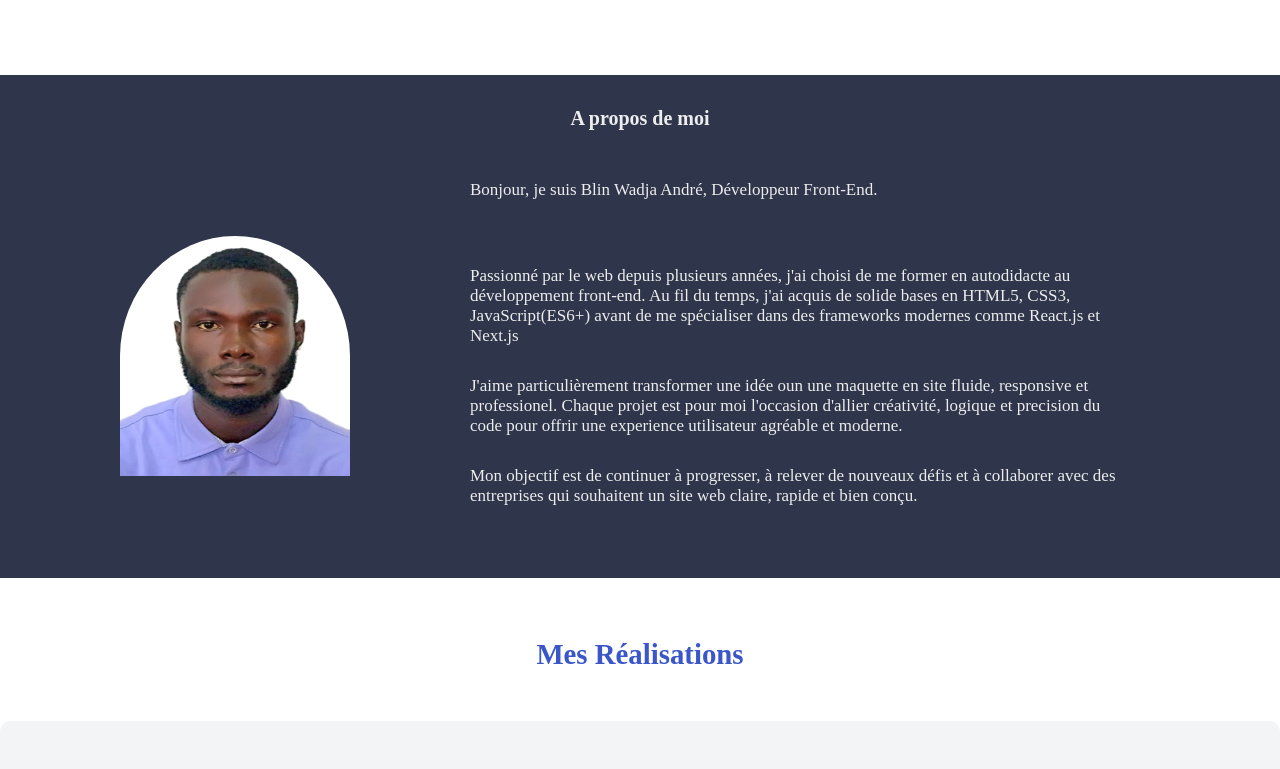
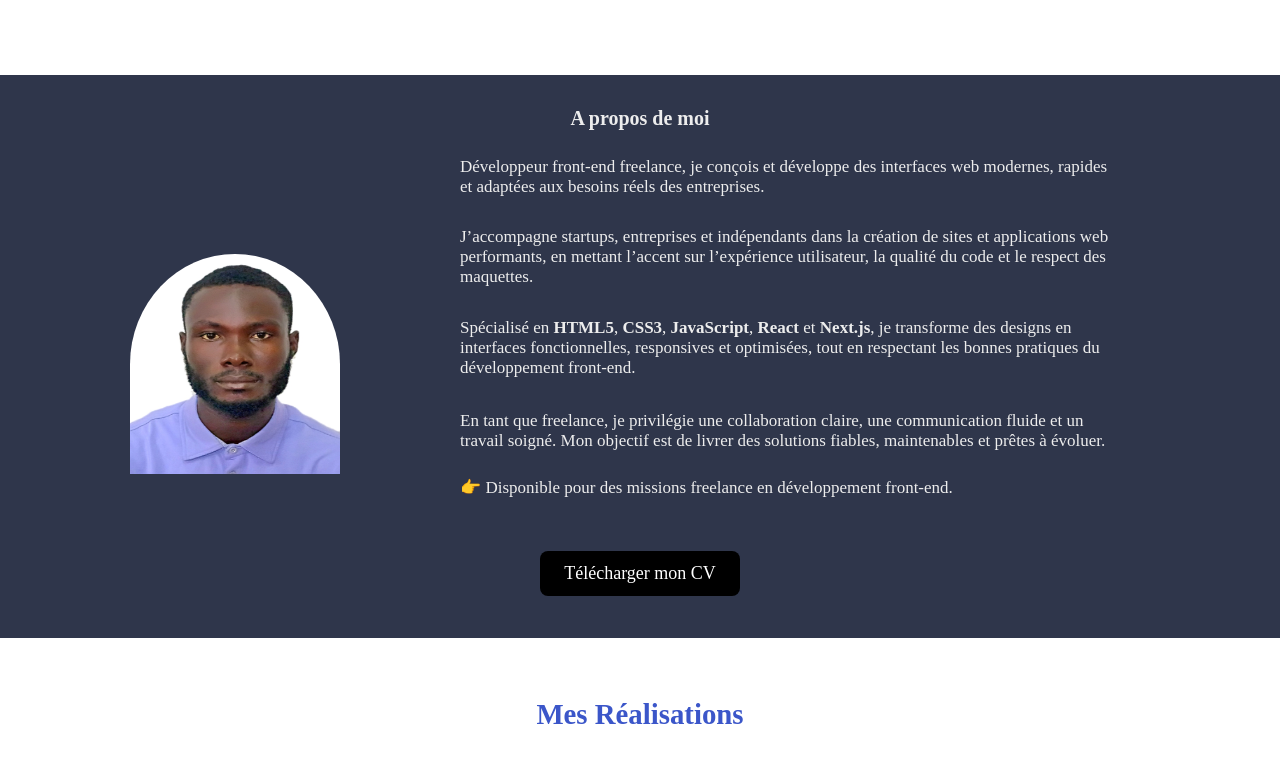
Before and after one commit to amonandre12/mon-portfolio, a Next.js app: page / in a window 1280 px wide. Shown: the part 620-1389 px from the top of the page. Built offline with nearby package versions, Linux system fonts and the light colour scheme.

Commit message:
Modifications apportées au site

```diff
--- a/components/About.js
+++ b/components/About.js
@@ -13,31 +13,43 @@ function About() {
                         <Image
                         src = '/logo.jpg'
                         alt = 'logo du site'
-                        height = {120}
-                        width = {120}
+                        height = {90}
+                        width = {90}
                         />
                     </div>
 
             <div className = 'para_p'>
+                <p>
+                   Développeur front-end freelance, je conçois et développe des interfaces web modernes, rapides et adaptées aux besoins réels des entreprises.
+                </p>
 
-                 <p>Bonjour, je suis Blin Wadja André, Développeur Front-End.</p> <br/>
+                <p>
+                    J’accompagne startups, entreprises et indépendants dans la création de sites et applications web
+                    performants, en mettant l’accent sur l’expérience utilisateur, la qualité du code et le respect des
+                    maquettes.
+                </p>
 
-                <p>Passionné par le web depuis plusieurs années, j'ai choisi de me former en autodidacte au
-                 développement front-end.
-                 Au fil du temps, j'ai acquis de solide bases en HTML5, CSS3,  JavaScript(ES6+) avant
-                 de me spécialiser dans des frameworks modernes comme  React.js et Next.js</p>
+                <p>
+                    Spécialisé en <strong>HTML5</strong>, <strong>CSS3</strong>, <strong>JavaScript</strong>, <strong>React</strong> et <strong>Next.js</strong>, je transforme des designs en interfaces
+                    fonctionnelles, responsives et optimisées, tout en respectant les bonnes pratiques du développement
+                    front-end.
+                </p>
 
-                <p> J'aime particulièrement transformer une idée oun une maquette en site fluide, responsive et professionel.
-                 Chaque projet est pour moi l'occasion d'allier créativité, logique et precision du code pour offrir
-                 une experience utilisateur agréable et moderne. </p>
+                <p>
+                    En tant que freelance, je privilégie une collaboration claire, une communication fluide et un travail soigné.
+                    Mon objectif est de livrer des solutions fiables, maintenables et prêtes à évoluer.
+                </p>
 
-                <p> Mon objectif est de continuer à progresser, à relever de nouveaux défis et à collaborer avec
-                 des entreprises qui souhaitent un site web claire, rapide et bien conçu. </p>
-
+                <p>👉 Disponible pour des missions freelance en développement front-end. </p>
             </div>
             </div>
+
+            <div className = "btn-cv">
+                <a href="/cv_blin_wadja_andre.pdf" download className="cv-btn">
+               Télécharger mon CV
+               </a>
+            </div>
         </div>
-
         </section>
     )
 }
--- a/components/Footer.js
+++ b/components/Footer.js
@@ -26,6 +26,8 @@ function Footer() {
               </Link>
             </div>
 
+            <div className ="trait"></div>
+
             <div>
                <p style = {{color : 'white' , fontSize : '14px'}}>&copy; {new Date().getFullYear()}  Blin Wadja André tous droits réservés.</p>
             </div>
--- a/components/FormContact.js
+++ b/components/FormContact.js
@@ -53,24 +53,24 @@ function FormContact() {
 
 
         {/* Liez la référence et la nouvelle fonction handleSubmit à l'action */}
-        <div class="form-container">
+        <div className ="form-container">
 
-        <div class="adress">
-          <div class="adress_content">
+        <div className ="adress">
+          <div className ="adress_content">
             <h2>Mes Coordonnées</h2>
-            <div class="adressList">
+            <div className ="adressList">
               <div>
-                <h3><i class="fas fa-map-marker-alt"></i> Adresse:</h3>
+                <h3><i className ="fas fa-map-marker-alt"></i> Adresse:</h3>
                 <p>Yopougon Ile Boulay, Abidjan</p>
               </div>
 
               <div>
-                <h3><i class="fa-solid fa-phone"></i>Téléphone:</h3>
+                <h3><i className ="fa-solid fa-phone"></i>Téléphone:</h3>
                 <p>+225 01 53 54 69 31</p>
               </div>
 
               <div>
-                <h3><i class="fas fa-envelope"></i> Email:</h3>
+                <h3><i className ="fas fa-envelope"></i> Email:</h3>
                 <p>amonblinwadjaandre@gmail.com</p>
               </div>
             </div>
--- a/styles/about.css
+++ b/styles/about.css
@@ -4,6 +4,47 @@
     font-size :14px;
     padding:5px ;
     align-items : center;
+
+
+    animation: waveFloat 4s ease-in-out infinite;
+}
+
+.cv-btn {
+  display: inline-block;
+  padding: 12px 24px;
+  background-color: #000;
+  color: #fff;
+  border-radius: 8px;
+  text-decoration: none;
+  font-weight: 500;
+  transition: all 0.3s ease;
+}
+
+.cv-btn:hover {
+  background-color: #333;
+  transform: translateY(-2px);
+}
+
+.btn-cv {
+    text-align : center ;
+}
+
+/* Décalage pour créer la vague */
+.para_p p:nth-child(1) { animation-delay: 0s; }
+.para_p p:nth-child(2) { animation-delay: 0.4s; }
+.para_p p:nth-child(3) { animation-delay: 0.8s; }
+.para_p p:nth-child(4) { animation-delay: 1.2s; }
+
+@keyframes waveFloat {
+  0% {
+    transform: translateY(0);
+  }
+  50% {
+    transform: translateY(-12px);
+  }
+  100% {
+    transform: translateY(0);
+  }
 }
 
 .container_para {
@@ -64,9 +105,9 @@
         margin-top : 90px ;
     }
 
-     .container_para  img {
-        width: 230px;
-        height: 240px ;
+     .container_para img {
+        width: 210px;
+        height: 220px ;
         margin-top: 30px;
      }
 
--- a/styles/footer.css
+++ b/styles/footer.css
@@ -35,3 +35,22 @@ footer {
     padding: 4rem 0 2rem;
     margin-top: 50px;
 }
+
+
+.trait {
+    width: 320px;
+    height: 2px;
+    background: #000;
+    margin: 8px auto ;
+    text-align: center;
+}
+
+
+@media screen and (min-width : 768px)  {
+
+.trait {
+    width: 1120px;
+}
+
+
+}
```
Also changed, not shown: app/page.js (line endings or trailing spaces), components/Skills.js (line endings or trailing spaces), 1 other file (tests, documents, lock files or other folders).
